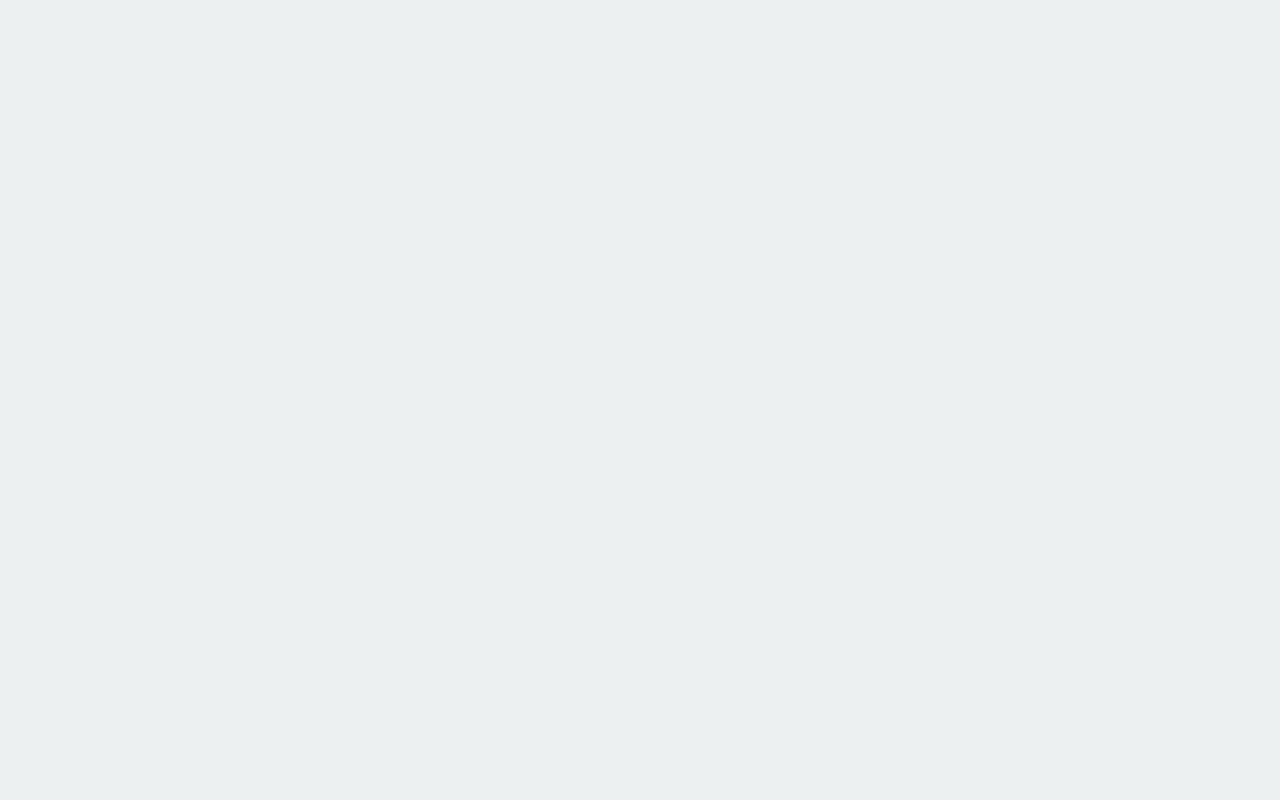
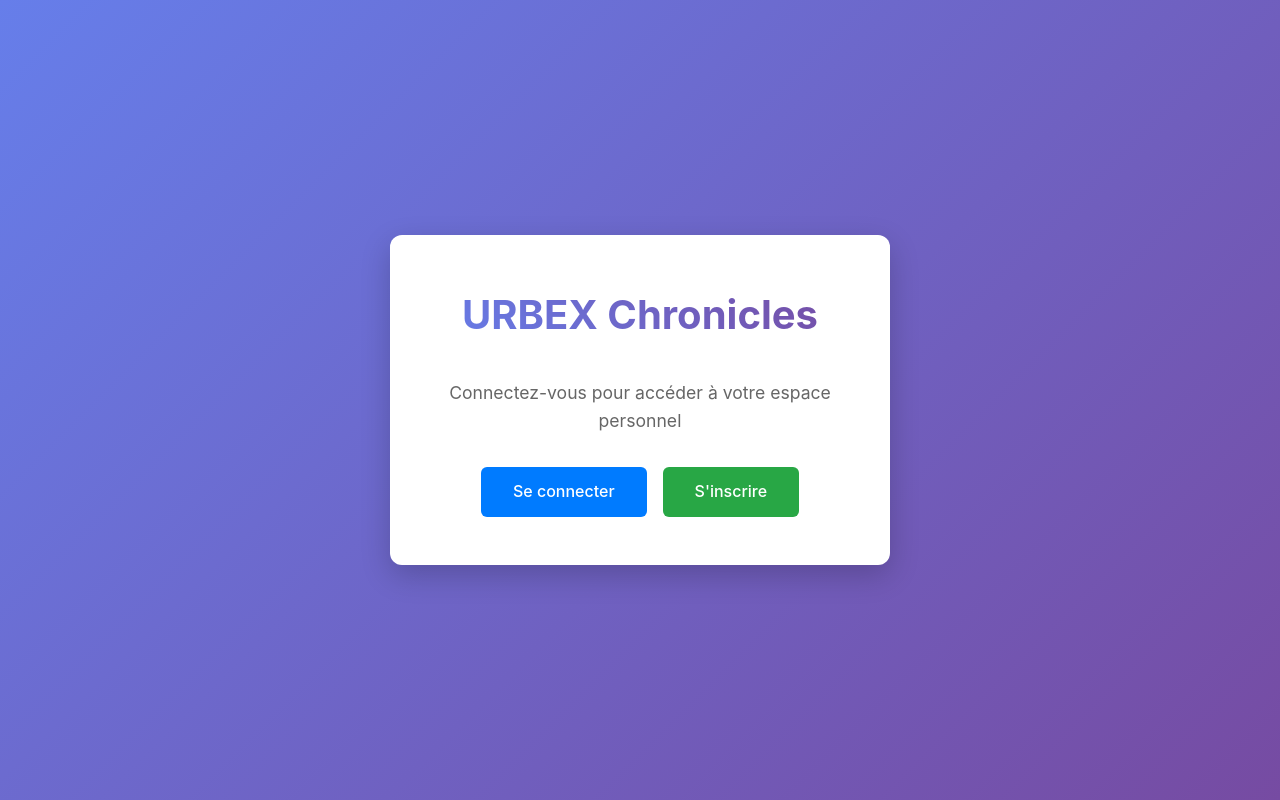
Before and after one commit to scrum-master-cepegra-atelier1/urbex-chronicles-vue, a Vue app: page / in a window 1280 px wide. Before the commit this address had no page. Built offline with nearby package versions, Linux system fonts and the light colour scheme; no server answers.

Commit message:
Add route definitions and authentication guard to router

```diff
--- a/src/router/index.js
+++ b/src/router/index.js
@@ -1,8 +1,44 @@
 import { createRouter, createWebHistory } from 'vue-router'
+import { useAuthStore } from '@/stores/auth.js'
+
+const routes = [
+  {
+    path: '/',
+    name: 'Home',
+    component: () => import('@/views/HomeView.vue'),
+  },
+  {
+    path: '/login',
+    name: 'Login',
+    component: () => import('@/views/LoginView.vue'),
+    meta: { requiresGuest: true },
+  },
+  {
+    path: '/register',
+    name: 'Register',
+    component: () => import('@/views/RegisterView.vue'),
+    meta: { requiresGuest: true },
+  },
+]
 
 const router = createRouter({
   history: createWebHistory(import.meta.env.BASE_URL),
-  routes: [],
+  routes,
+})
+
+// Guard pour rediriger les utilisateurs connectés
+router.beforeEach((to, from, next) => {
+  const authStore = useAuthStore()
+
+  // Initialiser l'état d'authentification
+  authStore.initializeAuth()
+
+  // Si la route nécessite d'être invité (non connecté) et que l'utilisateur est connecté
+  if (to.meta.requiresGuest && authStore.isAuthenticated) {
+    next('/')
+  } else {
+    next()
+  }
 })
 
 export default router
```
